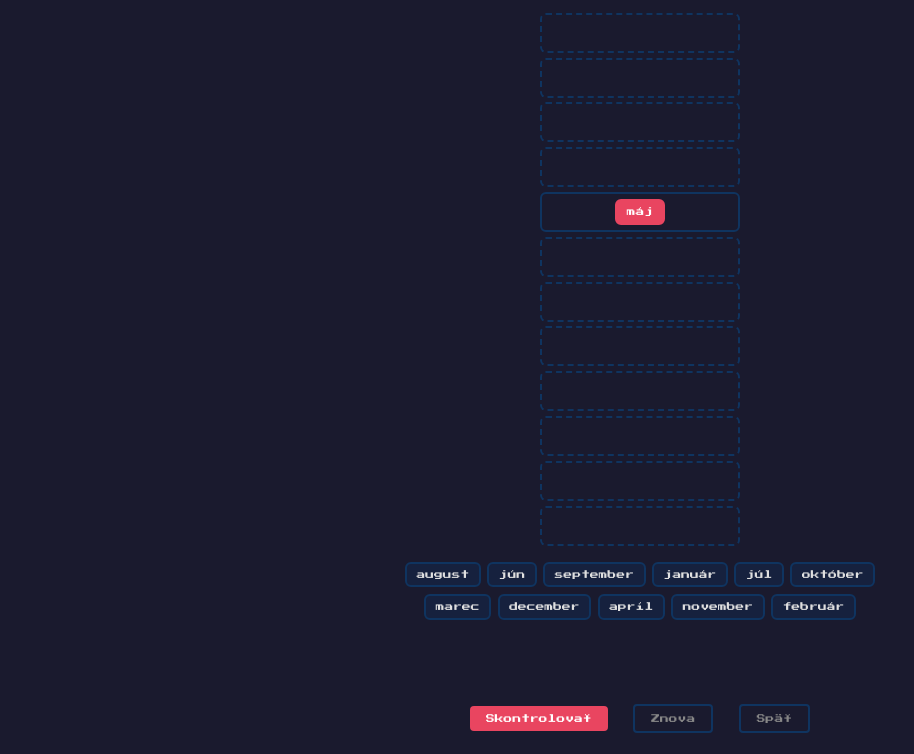
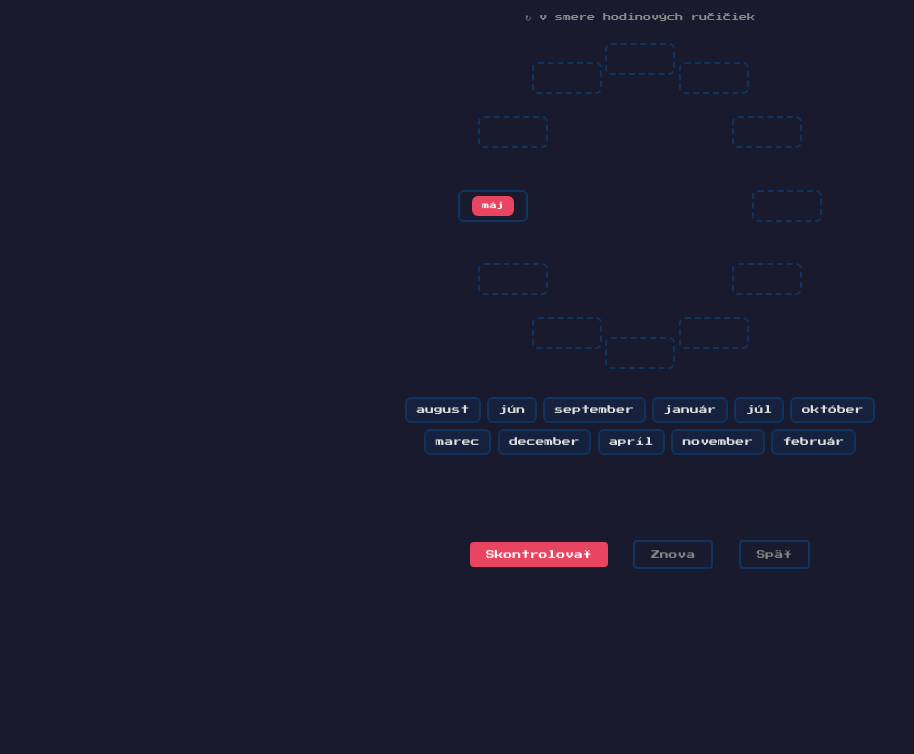
Before and after one commit to filias/vinte-games, a plain HTML site: page calendar.html in a window 1280 px wide. Both pictures are taken after a click on the button "Mesiace". Shown: the part 61-815 px from the top of the page, without its empty margins (0-914 px from the left). Drawn offline with Linux system fonts and the light colour scheme.

Commit message:
Arrange months in a circle with random starting position
Months are placed in a clock-like circle instead of a vertical list.
The starting position is randomized so it's not obvious which month
is first. Correctness is checked by circular order (each month
must be followed by the next). Clockwise hint shown.

Co-Authored-By: Claude Opus 4.6 (1M context) <noreply@anthropic.com>

```diff
--- a/calendar.html
+++ b/calendar.html
@@ -44,6 +44,27 @@
         .slots-col {
             display: flex; flex-direction: column; gap: 0.3rem;
             align-items: center; margin-bottom: 1rem;
+        }
+
+        .slots-circle {
+            position: relative;
+            width: min(350px, 85vw);
+            height: min(350px, 85vw);
+            margin: 0 auto 1rem;
+        }
+
+        .slots-circle .slot {
+            position: absolute;
+            width: auto;
+            min-width: 70px;
+            height: 32px;
+            transform: translate(-50%, -50%);
+            font-size: clamp(0.3rem, 1vw, 0.45rem);
+        }
+
+        .slots-circle .item {
+            font-size: clamp(0.3rem, 1vw, 0.45rem);
+            padding: 0.3rem 0.5rem;
         }
 
         /* Individual slot */
@@ -109,6 +130,7 @@
     <a href="/" class="back">&larr; hry</a>
     <h1>Ako idú za sebou dni?</h1>
     <p class="subtitle">zoraď dni v týždni alebo mesiace v roku</p>
+    <p id="clockwise-hint" style="display:none; font-size:0.5rem; color:#888; margin-bottom:0.5rem;">↻ v smere hodinových ručičiek</p>
 
     <div class="mode-select" id="mode-select">
         <button class="mode-btn" onclick="startGame('week')">Týždeň</button>
@@ -137,14 +159,18 @@
     let dragItem = null;
     let dragValue = null;
 
+    let circleOffset = 0; // random rotation for months circle
+
     function startGame(m) {
         mode = m;
         items = mode === 'week' ? [...DAYS] : [...MONTHS];
         fixedIndex = Math.floor(Math.random() * items.length);
+        circleOffset = Math.floor(Math.random() * items.length); // randomize where the circle starts
 
         document.getElementById('mode-select').style.display = 'none';
         document.getElementById('game-area').style.display = 'flex';
         document.getElementById('result').textContent = '';
+        document.getElementById('clockwise-hint').style.display = (mode === 'month') ? 'block' : 'none';
 
         buildSlots();
         buildPool();
@@ -154,12 +180,28 @@
         const container = document.getElementById('slots');
         container.innerHTML = '';
         const isRow = mode === 'week';
-        container.className = isRow ? 'slots-row' : 'slots-col';
+        const isCircle = mode === 'month';
+        container.className = isRow ? 'slots-row' : (isCircle ? 'slots-circle' : 'slots-col');
 
         slots = [];
-        for (let i = 0; i < items.length; i++) {
+        const n = items.length;
+
+        for (let i = 0; i < n; i++) {
             const slot = document.createElement('div');
-            slot.className = 'slot' + (isRow ? '' : ' slot-month');
+
+            if (isCircle) {
+                slot.className = 'slot';
+                // Place in a circle, starting from a random offset
+                const displayIdx = (i + circleOffset) % n;
+                const angle = (displayIdx / n) * 2 * Math.PI - Math.PI / 2;
+                const radius = 42; // percentage
+                const cx = 50 + Math.cos(angle) * radius;
+                const cy = 50 + Math.sin(angle) * radius;
+                slot.style.left = cx + '%';
+                slot.style.top = cy + '%';
+            } else {
+                slot.className = 'slot' + (isRow ? '' : ' slot-month');
+            }
             slot.dataset.index = i;
 
             if (i === fixedIndex) {
@@ -288,11 +330,23 @@
             return;
         }
 
-        const correct = slots.every((s, i) => s.value === items[i]);
+        let correct;
+        if (mode === 'month') {
+            // Circle: check that each slot's month is followed by the correct next month
+            correct = true;
+            const n = slots.length;
+            for (let i = 0; i < n; i++) {
+                const curr = items.indexOf(slots[i].value);
+                const next = items.indexOf(slots[(i + 1) % n].value);
+                if ((curr + 1) % n !== next) { correct = false; break; }
+            }
+        } else {
+            correct = slots.every((s, i) => s.value === items[i]);
+        }
+
         if (correct) {
             result.textContent = 'Výborne! Správne zoradené! 🎉';
             result.className = 'success';
-            // Mark all as correct
             slots.forEach(s => {
                 const item = s.element.querySelector('.item');
                 if (item) item.classList.add('placed');
@@ -300,15 +354,17 @@
         } else {
             result.textContent = 'Skús to znova!';
             result.className = 'error';
-            // Highlight wrong ones
             slots.forEach((s, i) => {
                 const item = s.element.querySelector('.item');
                 if (item && !item.classList.contains('fixed')) {
-                    if (s.value === items[i]) {
-                        item.style.borderColor = '#2ecc71';
-                    } else {
-                        item.style.borderColor = '#e94560';
-                    }
+                    // Check if this slot's neighbors are correct
+                    const n = slots.length;
+                    const curr = items.indexOf(s.value);
+                    const prev = items.indexOf(slots[(i - 1 + n) % n].value);
+                    const next = items.indexOf(slots[(i + 1) % n].value);
+                    const prevOk = (prev + 1) % n === curr;
+                    const nextOk = (curr + 1) % n === next;
+                    item.style.borderColor = (prevOk && nextOk) ? '#2ecc71' : '#e94560';
                 }
             });
         }
```
